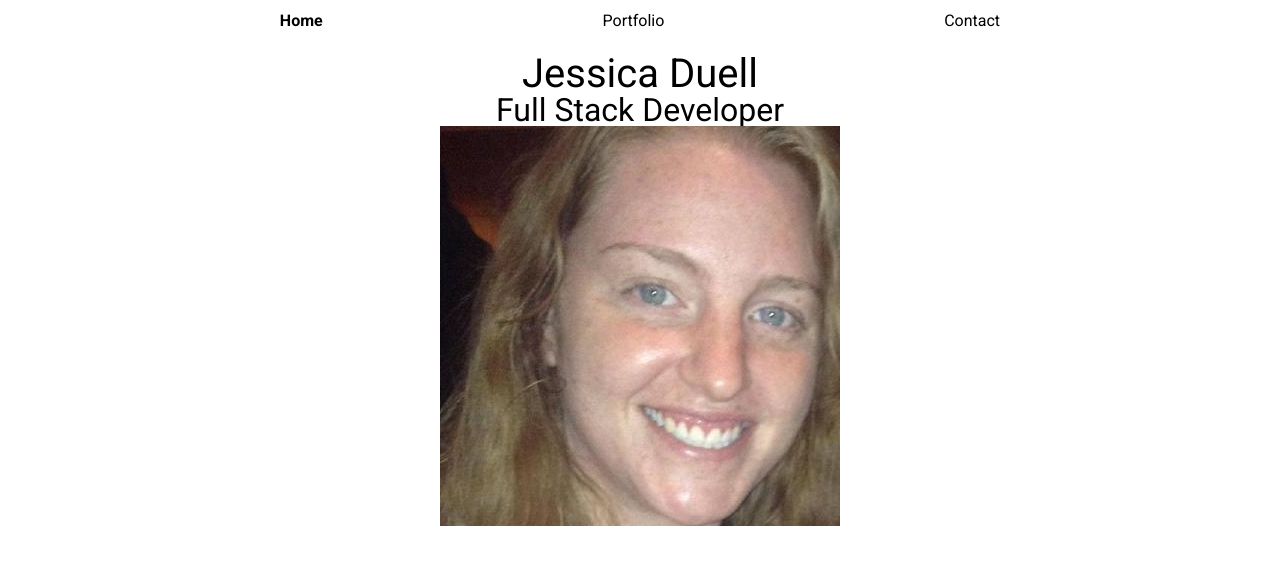
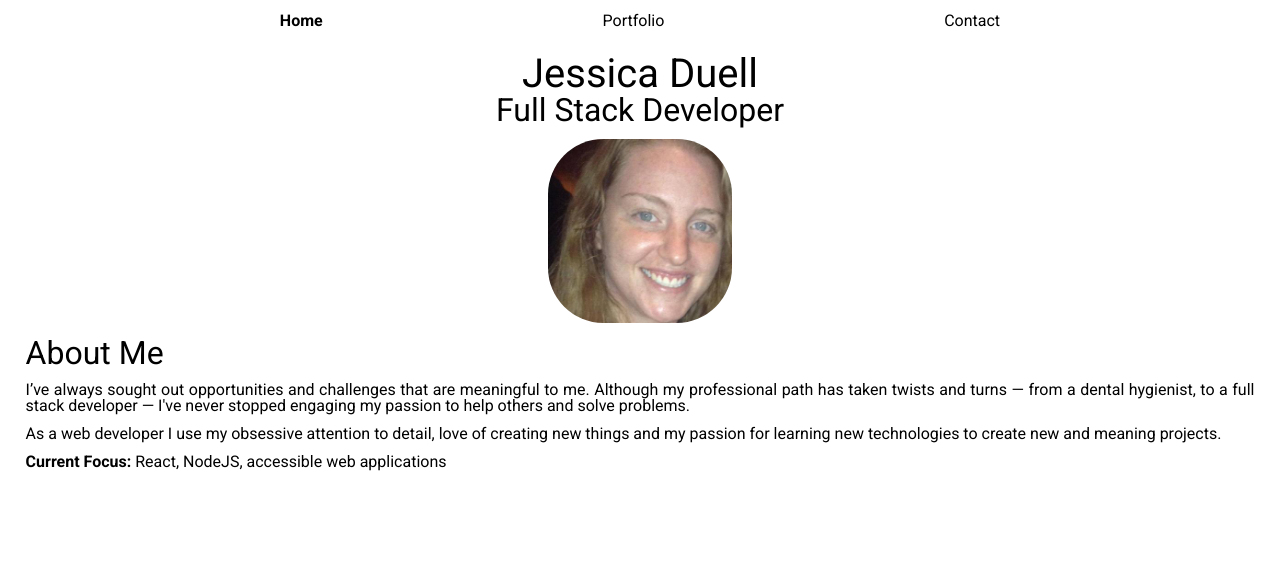
Before and after one commit to jduell12/Portfolio, a React (Create React App) app: page / in a window 1280 px wide. Shown: the top 564 px of the page. Built offline with nearby package versions, Linux system fonts and the light colour scheme.

Commit message:
added a about me section on home

```diff
--- a/src/App.js
+++ b/src/App.js
@@ -6,7 +6,7 @@ import {NavBarContext} from './contexts/NavBarContext'
 
 //components
 import {
-  Home, NavBar, Contact, Portfolio, Resume
+  Home, NavBar, Contact, Portfolio
 } from './components'
 
 
--- a/src/components/Home.js
+++ b/src/components/Home.js
@@ -9,6 +9,12 @@ const Home = () => {
             <h1>Jessica Duell</h1>
             <h2>Full Stack Developer</h2>
             <img src={profile} alt="profile pic" />
+            <section className="about">
+                <h2>About Me</h2>
+                <p>I’ve always sought out opportunities and challenges that are meaningful to me. Although my professional path has taken twists and turns — from a dental hygienist, to a full stack developer — I've never stopped engaging my passion to help others and solve problems.</p>
+                <p>As a web developer I use my obsessive attention to detail, love of creating new things and my passion for learning new technologies to create new and meaning projects.</p>
+                <p><b>Current Focus:</b> React, NodeJS, accessible web applications</p>
+            </section>
         </div>
     )
 }
--- a/src/components/index.js
+++ b/src/components/index.js
@@ -2,5 +2,4 @@ import Contact from './Contact';
 import Home from './Home';
 import NavBar from './NavBar';
 import Portfolio from './Portfolio';
-import Resume from './Resume';
-export {Contact, Home, NavBar, Portfolio, Resume};
+export {Contact, Home, NavBar, Portfolio};
--- a/src/styles/css/index.css
+++ b/src/styles/css/index.css
@@ -173,3 +173,18 @@ nav {
 .home {
   margin: 2%;
 }
+.home img {
+  border-radius: 30%;
+  width: 15%;
+  margin-top: 1%;
+}
+.home b {
+  font-weight: bold;
+}
+.home .about {
+  margin-top: 1%;
+  text-align: justify;
+}
+.home .about p {
+  margin: 1% 0;
+}
--- a/src/styles/less/home.less
+++ b/src/styles/less/home.less
@@ -1,3 +1,21 @@
 .home{
     margin: 2%;
+
+    img{
+        border-radius: 30%;
+        width: 15%;
+        margin-top: 1%;
+    }
+
+    b{
+        font-weight: bold;
+    }
+
+    .about{
+        margin-top: 1%;
+        text-align: justify;
+        p{
+            margin: 1% 0;
+        }
+    }
 }
```
